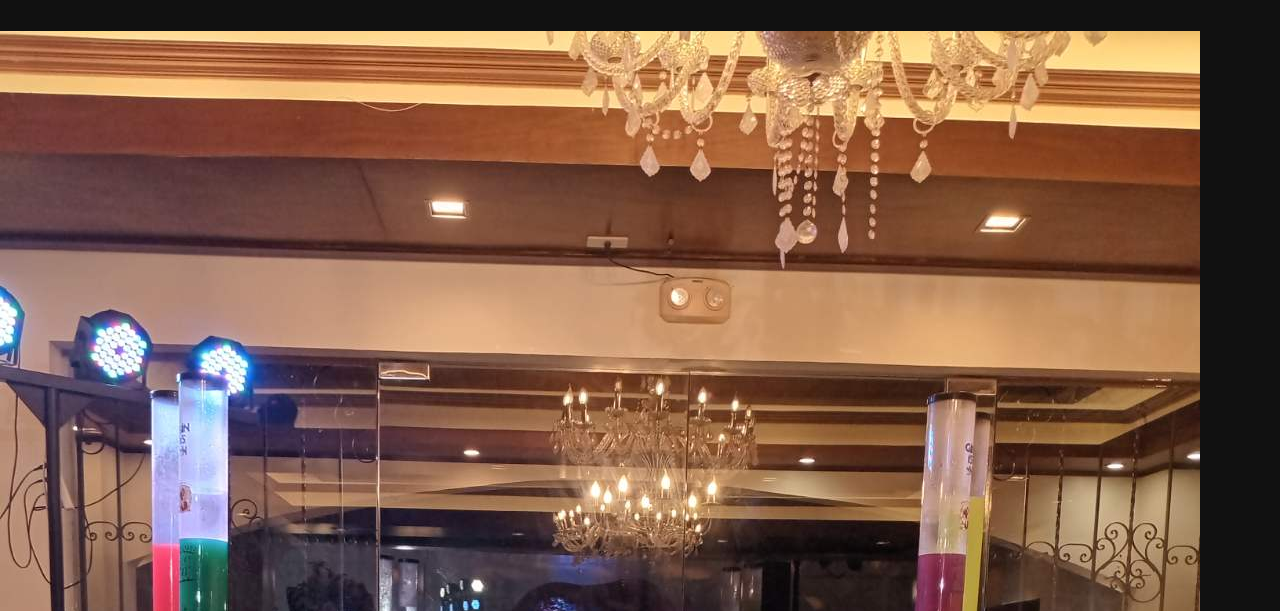
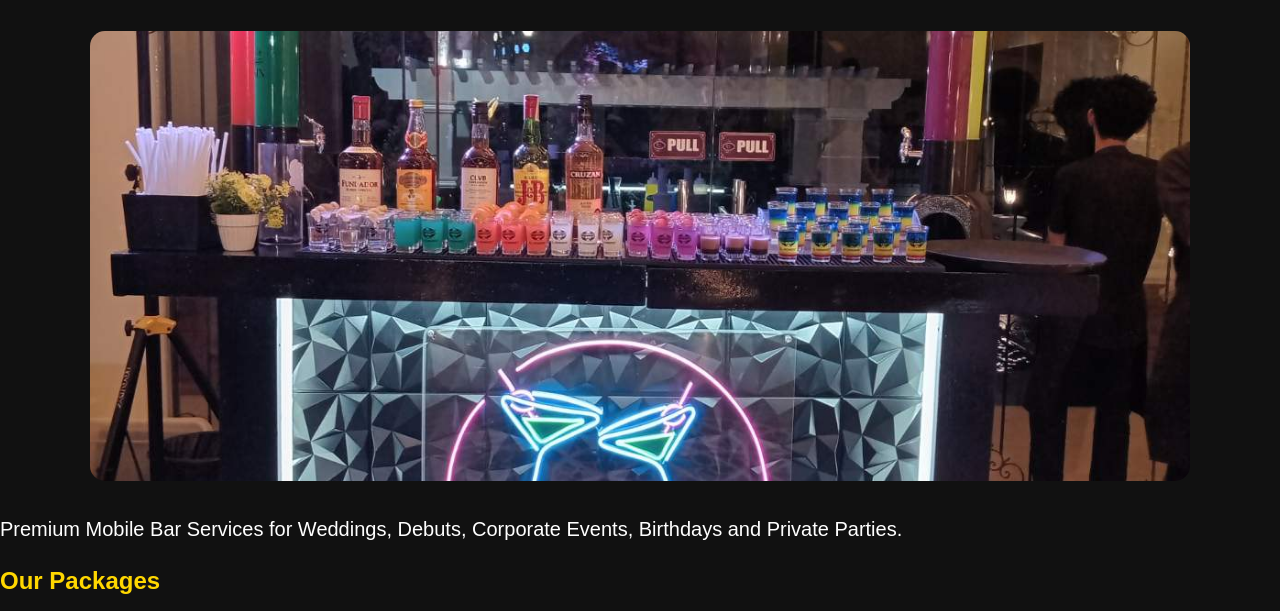
Before and after one commit to MBS052475/mobilebarsouth-website, a plain HTML site: page index.html in a window 1280 px wide. Shown: the part 111-722 px from the top of the page. Drawn offline with Linux system fonts and the light colour scheme.

Commit message:
Update style.css

```diff
--- a/style.css
+++ b/style.css
@@ -25,6 +25,13 @@
 ul {
     margin-left: 40px;
 }
-Sent
-Compose
-Write to
+.hero-image {
+    display: block;
+    width: 90%;
+    max-width: 1100px;
+    height: 450px;
+    object-fit: cover;
+    object-position: center;
+    margin: 30px auto;
+    border-radius: 15px;
+}
```
